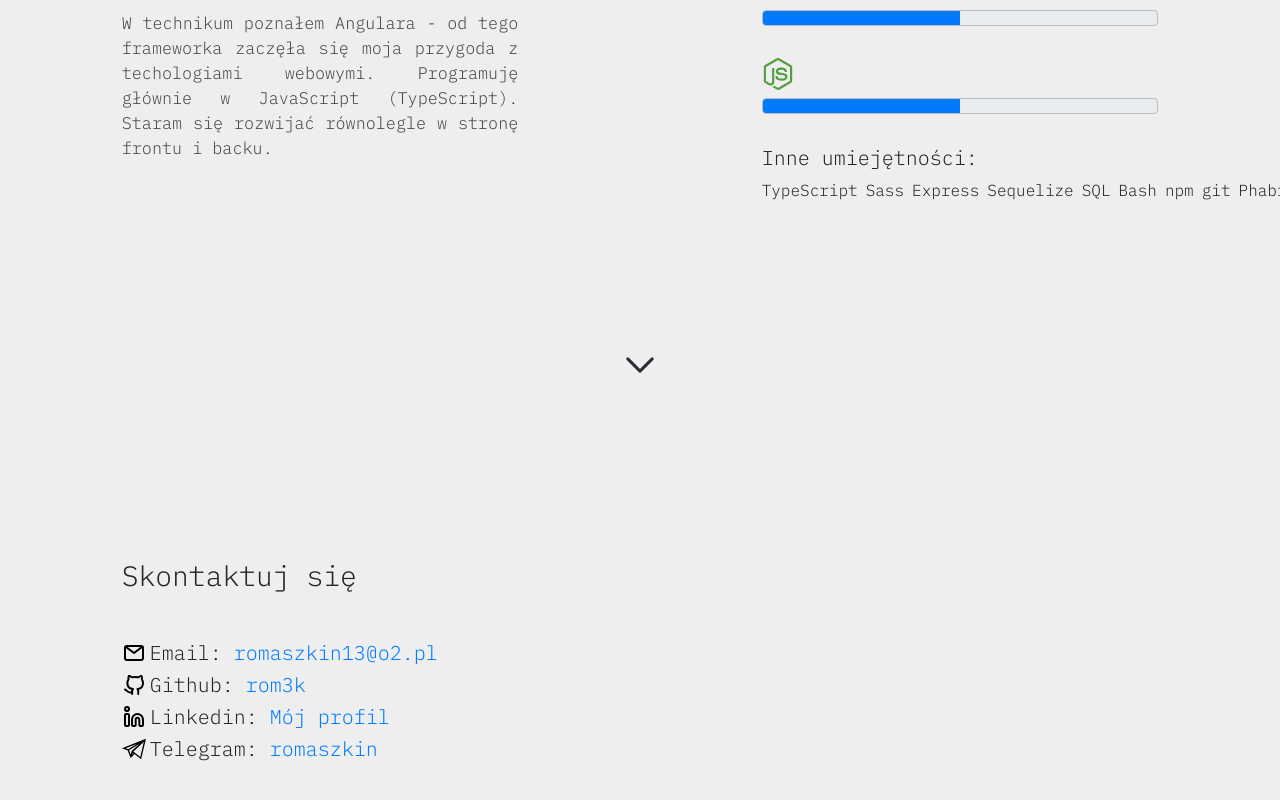
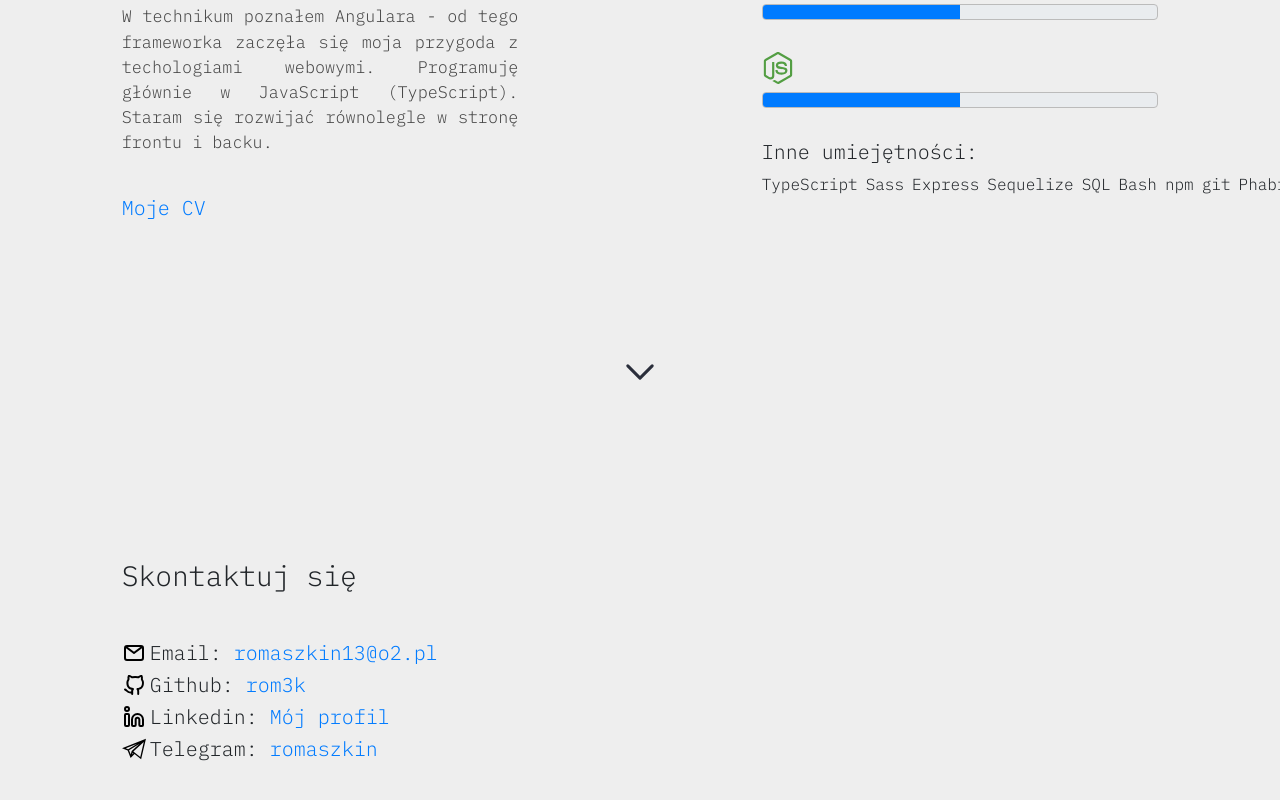
Before and after one commit to rom3k/rom3k.github.io, a React app: page / in a window 1280 px wide. Shown: the part 1193-1993 px from the top of the page. Built offline with nearby package versions, Linux system fonts and the light colour scheme.

Commit message:
Add CV into project

```diff
--- a/src/declarations.d.ts
+++ b/src/declarations.d.ts
@@ -2,3 +2,4 @@
 declare module '*.jpg';
 declare module '*.png';
 declare module '*.svg';
+declare module '*.pdf';
--- a/src/mainpage/Mainpage.tsx
+++ b/src/mainpage/Mainpage.tsx
@@ -17,6 +17,7 @@ import mail from '../assets/email.svg';
 import github from '../assets/github.svg';
 import linkedin from '../assets/linkedin.svg';
 import telegram from '../assets/telegram.svg';
+import cv from '../assets/CV.pdf';
 
 // TODO(rom3k): Use this for future scroll events
 const sizes = {
@@ -121,6 +122,11 @@ export default function MainPage() {
                             Programuję głównie w JavaScript (TypeScript). Staram
                             się rozwijać równolegle w stronę frontu i backu.
                         </p>
+                        <div>
+                            <a className="h5" href={cv} target="_blank">
+                                Moje CV
+                            </a>
+                        </div>
                     </Col>
                     <Col
                         md={{ span: 4, offset: 2 }}
--- a/webpack.config.js
+++ b/webpack.config.js
@@ -53,7 +53,7 @@ module.exports = {
                 ],
             },
             {
-                test: /\.(eot|woff|woff2|ttf|svg|png|jpg|gif)$/,
+                test: /\.(eot|woff|woff2|ttf|svg|png|jpg|gif|pdf)$/,
                 use: {
                     loader: 'file-loader',
                     options: {
```
Also changed, not shown: 1 other file (tests, documents, lock files or other folders).
